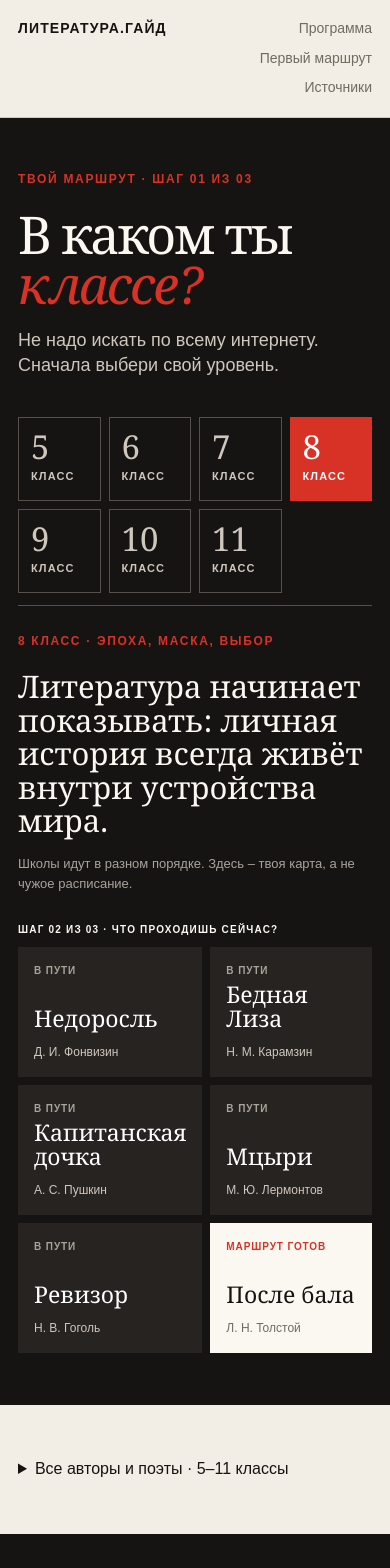
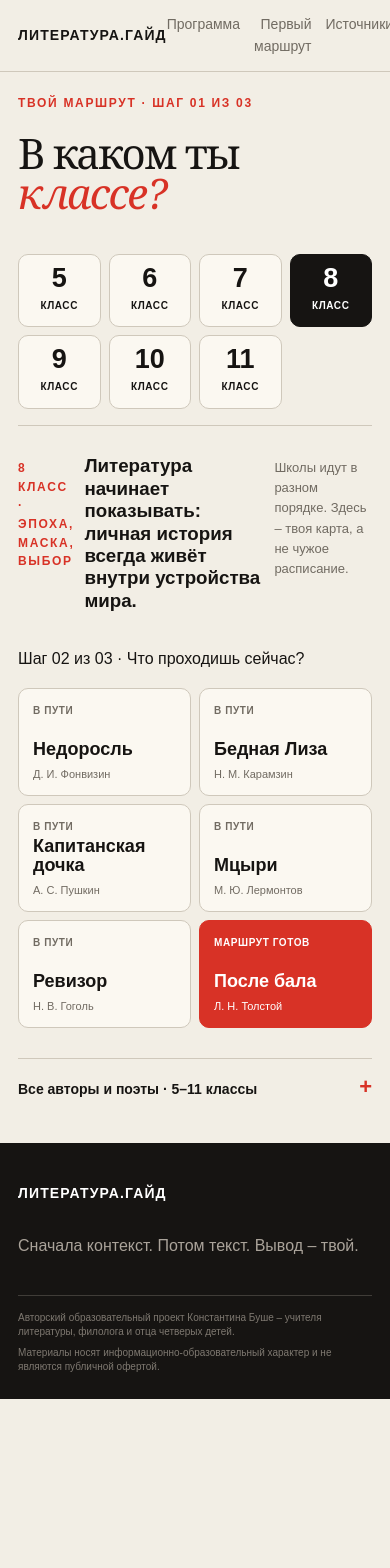
Before and after one commit to kosbushe/literature-guide, a Next.js app: page / in a window 390 px wide. Shown: the top 1568 px of the page. After the commit the page ends 1399 px from the top, so only its background shows below. Built offline with nearby package versions, Linux system fonts and the light colour scheme.

Commit message:
refactor: streamline homepage reading flow

```diff
--- a/app/globals.css
+++ b/app/globals.css
@@ -30,7 +30,7 @@ button, textarea, input { font: inherit; }
   justify-content: space-between;
   margin: 0 auto;
   max-width: var(--max);
-  padding: 22px 28px;
+  padding: 18px 28px;
 }
 .wordmark { font-size: 14px; font-weight: 900; letter-spacing: .08em; text-decoration: none; }
 .site-header nav { display: flex; gap: 24px; }
@@ -101,36 +101,40 @@ button.button { cursor: pointer; }
 .how-grid li { border-top: 4px solid var(--ink); padding-top: 20px; }
 .how-grid li span { color: var(--red); font-weight: 900; }
 .how-grid h3 { font-family: Georgia, serif; font-size: 36px; font-weight: 400; margin: 18px 0 10px; }
-.grade-navigator, .catalog-section { margin: 0 auto; max-width: var(--max); padding: 78px 28px; }
-.grade-navigator { background: var(--ink); color: var(--paper-light); max-width: none; padding-left: max(28px, calc((100vw - var(--max)) / 2 + 28px)); padding-right: max(28px, calc((100vw - var(--max)) / 2 + 28px)); }
-.navigator-heading { align-items: end; display: flex; gap: 48px; justify-content: space-between; }
-.navigator-heading h2 { font-size: clamp(52px, 7vw, 96px); margin: 0; }
-.navigator-heading > p { color: #cfc7bc; font-size: 18px; line-height: 1.35; margin: 0 0 8px; max-width: 360px; }
-.grade-switcher { display: grid; gap: 8px; grid-template-columns: repeat(7, 1fr); margin: 44px 0 16px; }
-.grade-switcher button { background: transparent; border: 1px solid #55504a; color: #cfc7bc; cursor: pointer; min-height: 94px; padding: 12px; text-align: left; }
-.grade-switcher button[aria-selected="true"] { background: var(--red); border-color: var(--red); color: white; }
-.grade-switcher span { display: block; font-family: Georgia, serif; font-size: 44px; line-height: 1; }
-.grade-switcher small { font-size: 11px; font-weight: 900; letter-spacing: .1em; text-transform: uppercase; }
-.grade-route { border-top: 1px solid #55504a; display: grid; gap: 42px; grid-template-columns: minmax(230px, .55fr) minmax(0, 1.45fr); padding-top: 34px; }
-.grade-route-intro h3 { font-family: Georgia, serif; font-size: 31px; font-weight: 400; line-height: 1.08; margin: 0 0 16px; }
-.grade-route-intro .micro { color: #aaa39a; }
-.work-picker { display: grid; gap: 8px; grid-template-columns: repeat(3, 1fr); }
-.work-picker-label { color: var(--yellow); font-size: 10px; font-weight: 900; letter-spacing: .12em; margin: 0 0 10px; text-transform: uppercase; }
-.work-tile { background: #262321; color: white; display: flex; flex-direction: column; min-height: 146px; padding: 16px; text-decoration: none; }
-.work-tile.ready { background: var(--paper-light); color: var(--ink); }
-.work-tile span { color: #aaa39a; font-size: 10px; font-weight: 900; letter-spacing: .09em; text-transform: uppercase; }
-.work-tile.ready span { color: var(--red); }
-.work-tile strong { font-family: Georgia, serif; font-size: 23px; font-weight: 400; line-height: 1.06; margin: auto 0 12px; }
-.work-tile small { color: #cfc7bc; font-size: 12px; }
-.work-tile.ready small { color: var(--muted); }
-.catalog-section h2 { max-width: 780px; }
-.catalog-lead { color: var(--muted); font-size: 19px; max-width: 660px; }
-.curriculum-catalog { border-top: 1px solid var(--line); margin-top: 40px; }
+.grade-navigator, .catalog-section { margin: 0 auto; max-width: var(--max); }
+.grade-navigator { padding: 28px; }
+.navigator-heading { align-items: end; display: flex; gap: 28px; justify-content: space-between; }
+.navigator-heading h1, .grade-route-intro h2 { font-family: Arial, Helvetica, sans-serif; font-weight: 900; letter-spacing: -.04em; }
+.navigator-heading h1 { font-size: clamp(34px, 5vw, 58px); line-height: 1; margin: 0; }
+.navigator-heading > p { color: var(--muted); font-size: 15px; line-height: 1.3; margin: 0 0 4px; max-width: 260px; }
+.grade-switcher { display: grid; gap: 8px; grid-template-columns: repeat(7, 1fr); margin: 24px 0 20px; }
+.grade-switcher button { background: var(--paper-light); border: 1px solid var(--line); border-radius: 10px; color: var(--ink); cursor: pointer; min-height: 76px; padding: 10px; text-align: center; }
+.grade-switcher button[aria-selected="true"] { background: var(--ink); border-color: var(--ink); color: white; }
+.grade-switcher span { display: block; font-size: 30px; font-weight: 900; line-height: 1; }
+.grade-switcher small { font-size: 10px; font-weight: 900; letter-spacing: .06em; text-transform: uppercase; }
+.grade-route { border-top: 1px solid var(--line); display: grid; gap: 26px; grid-template-columns: 180px minmax(0, 1fr); padding-top: 20px; }
+.grade-route-intro .eyebrow { margin-bottom: 6px; }
+.grade-route-intro h2 { font-size: 26px; line-height: 1.04; margin: 0; }
+.work-picker { display: grid; gap: 8px; grid-template-columns: repeat(6, 1fr); }
+.work-tile { background: var(--paper-light); border: 1px solid var(--line); border-radius: 10px; color: var(--ink); display: flex; flex-direction: column; min-height: 118px; padding: 14px; text-decoration: none; }
+.work-tile.ready { background: var(--red); border-color: var(--red); color: white; }
+.work-tile span { color: var(--muted); font-size: 10px; font-weight: 900; letter-spacing: .06em; text-transform: uppercase; }
+.work-tile.ready span, .work-tile.ready small { color: white; }
+.work-tile strong { font-family: Arial, Helvetica, sans-serif; font-size: 18px; font-weight: 900; line-height: 1.05; margin: auto 0 9px; }
+.work-tile small { color: var(--muted); font-size: 11px; line-height: 1.18; }
+.catalog-section { padding: 0 28px 28px; }
+.catalog-section > details { border-top: 1px solid var(--line); }
+.catalog-section > details > summary { cursor: pointer; font-size: 14px; font-weight: 900; list-style: none; padding: 20px 0; }
+.catalog-section > details > summary::-webkit-details-marker { display: none; }
+.catalog-section > details > summary::after { color: var(--red); content: "+"; float: right; font-size: 22px; line-height: .7; }
+.catalog-section > details[open] > summary::after { content: "–"; }
+.catalog-lead { color: var(--muted); font-size: 14px; margin-bottom: 20px; max-width: 560px; }
+.curriculum-catalog { border-top: 1px solid var(--line); margin-top: 0; }
 .curriculum-catalog details { border-bottom: 1px solid var(--line); }
 .curriculum-catalog summary { align-items: center; cursor: pointer; display: grid; gap: 18px; grid-template-columns: 58px 1fr auto; list-style: none; padding: 17px 0; }
 .curriculum-catalog summary::-webkit-details-marker { display: none; }
 .curriculum-catalog summary > span { color: var(--red); font-family: Georgia, serif; font-size: 34px; }
-.curriculum-catalog summary strong { font-family: Georgia, serif; font-size: 25px; font-weight: 400; }
+.curriculum-catalog summary strong { font-size: 18px; font-weight: 800; }
 .curriculum-catalog summary small { color: var(--muted); font-size: 11px; font-weight: 900; text-transform: uppercase; }
 .curriculum-catalog details > div { display: flex; flex-wrap: wrap; gap: 8px; padding: 0 0 22px 76px; }
 .curriculum-catalog details > div span { background: var(--paper-light); font-size: 14px; padding: 8px 10px; }
@@ -264,8 +268,8 @@ footer p { color: #aaa39a; margin: 0; }
 
 @media (max-width: 760px) {
   body { font-size: 16px; }
-  .site-header { align-items: flex-start; padding: 18px; }
-  .site-header nav { gap: 8px; flex-direction: column; text-align: right; }
+  .site-header { align-items: center; padding: 14px 18px; }
+  .site-header nav { gap: 14px; text-align: right; }
   .hero, .author-hero, .work-hero, .simple-hero { padding: 38px 18px 50px; }
   .hero { grid-template-columns: 1fr; }
   .home-manifesto { padding: 22px; }
@@ -276,14 +280,19 @@ footer p { color: #aaa39a; margin: 0; }
   .author-hero h1, .work-hero h1, .simple-hero h1 { font-size: 78px; }
   .route-section, .how-section, .passport-block, .reading-section, .pulse, .source-list { padding: 46px 18px; }
   .route-grid, .how-grid, .passport-block, .character-grid, .terms, .author-profile-hero { grid-template-columns: 1fr; }
-  .grade-navigator, .catalog-section { padding: 52px 18px; }
-  .navigator-heading { align-items: flex-start; flex-direction: column; gap: 20px; }
-  .grade-switcher { grid-template-columns: repeat(4, 1fr); margin: 32px 0 12px; }
-  .grade-switcher button { min-height: 74px; }
-  .grade-switcher span { font-size: 33px; }
-  .grade-route { gap: 28px; grid-template-columns: 1fr; padding-top: 26px; }
+  .grade-navigator { padding: 22px 18px 30px; }
+  .catalog-section { padding: 0 18px 22px; }
+  .navigator-heading { align-items: flex-start; flex-direction: column; gap: 8px; }
+  .navigator-heading > p { display: none; }
+  .grade-switcher { grid-template-columns: repeat(4, 1fr); margin: 18px 0 16px; }
+  .grade-switcher button { min-height: 62px; }
+  .grade-switcher span { font-size: 27px; }
+  .grade-route { gap: 16px; grid-template-columns: 1fr; padding-top: 18px; }
+  .grade-route-intro { align-items: baseline; display: flex; gap: 10px; }
+  .grade-route-intro .eyebrow { margin: 0; }
+  .grade-route-intro h2 { font-size: 23px; }
   .work-picker { grid-template-columns: repeat(2, 1fr); }
-  .work-tile { min-height: 130px; }
+  .work-tile { min-height: 108px; }
   .curriculum-catalog summary { gap: 12px; grid-template-columns: 43px 1fr auto; }
   .curriculum-catalog summary strong { font-size: 20px; }
   .curriculum-catalog details > div { padding-left: 0; }
```
